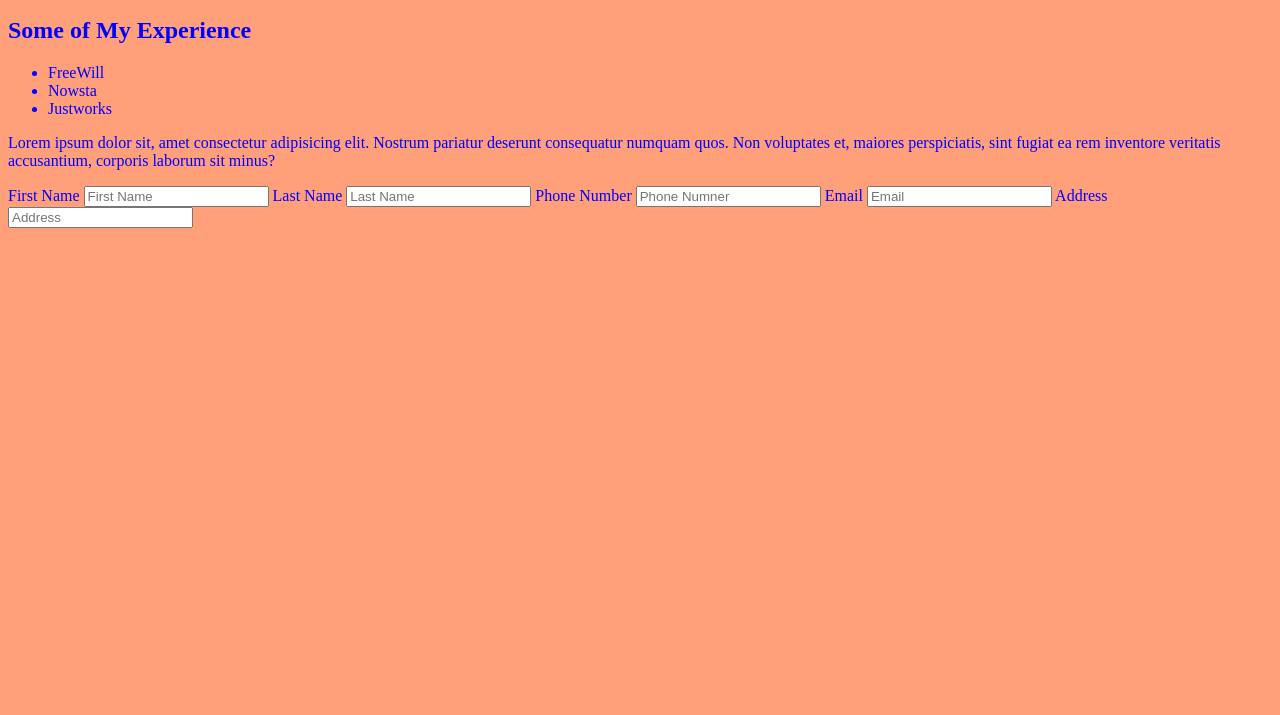
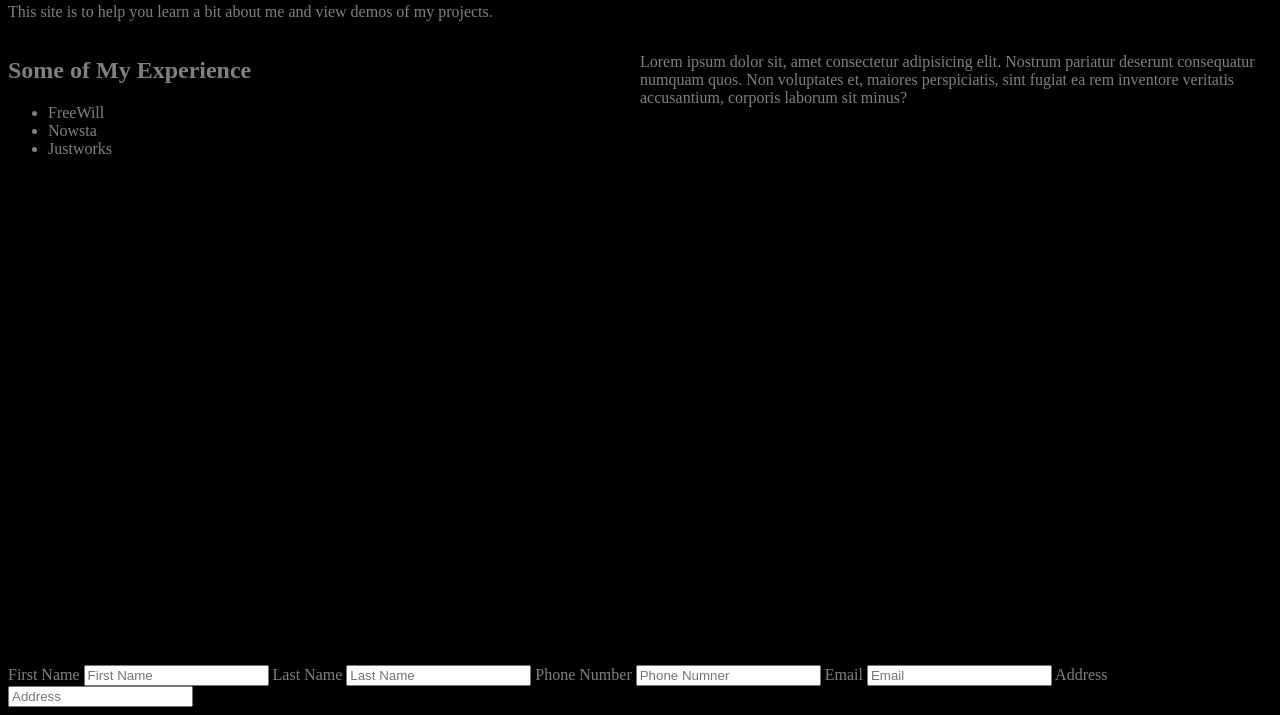
Before and after one commit to Ray-Gipson/portfolio-website, a plain HTML site: page index.html in a window 1280 px wide. Shown: the part 101-816 px from the top of the page. Drawn offline with Linux system fonts and the light colour scheme.

Commit message:
Placed footer at the bottom of page

```diff
--- a/index.css
+++ b/index.css
@@ -1,6 +1,26 @@
 body {
-  color: blue;
-  background-color: lightsalmon;
+  color: grey;
+  background-color: black;
   text-shadow: purple;
+  min-height: 100vh;
+  display: flex;
+  flex-direction: column;
 
 }
+
+.column {
+  float: left;
+  width: 50%;
+
+}
+
+.row:after {
+  content: "";
+  display: table;
+  clear: both;
+}
+
+
+footer {
+  margin-top: auto;
+}
```
